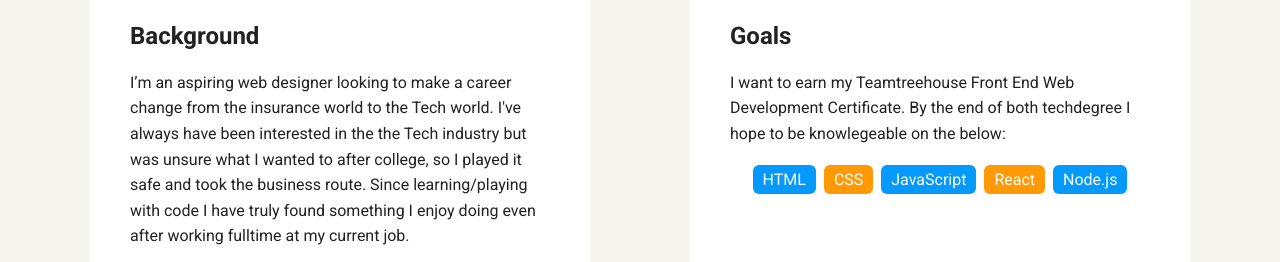
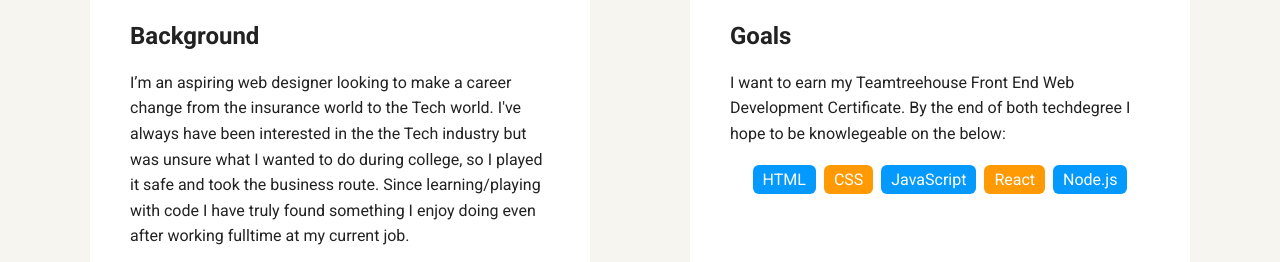
Before and after one commit to Torreskd34s/TTH-FEWD-PROJECT-1, a plain HTML site: page TTH FEWD PROJECT 1 /TTH-FEWD-PROJECT-1/index.html in a window 1280 px wide. Shown: the part 538-800 px from the top of the page. Drawn offline with Linux system fonts and the light colour scheme; a web font is replaced by a local one.

Commit message:
Corrected Sentence

```diff
--- a/TTH FEWD PROJECT 1 /TTH-FEWD-PROJECT-1/index.html
+++ b/TTH FEWD PROJECT 1 /TTH-FEWD-PROJECT-1/index.html
@@ -28,7 +28,7 @@
     <main class="flex">
       <div class="card">
         <h2>Background</h2>
-        <p>I’m an aspiring web designer looking to make a career change from the insurance world to the Tech world. I've always have been interested in the the Tech industry but was unsure what I wanted to after college, so I played it safe and took the business route. Since learning/playing with code I have truly found something I enjoy doing even after working fulltime at my current job.  </p>
+        <p>I’m an aspiring web designer looking to make a career change from the insurance world to the Tech world. I've always have been interested in the the Tech industry but was unsure what I wanted to do during college, so I played it safe and took the business route. Since learning/playing with code I have truly found something I enjoy doing even after working fulltime at my current job.  </p>
       </div>
 
       <div class="card">
```
